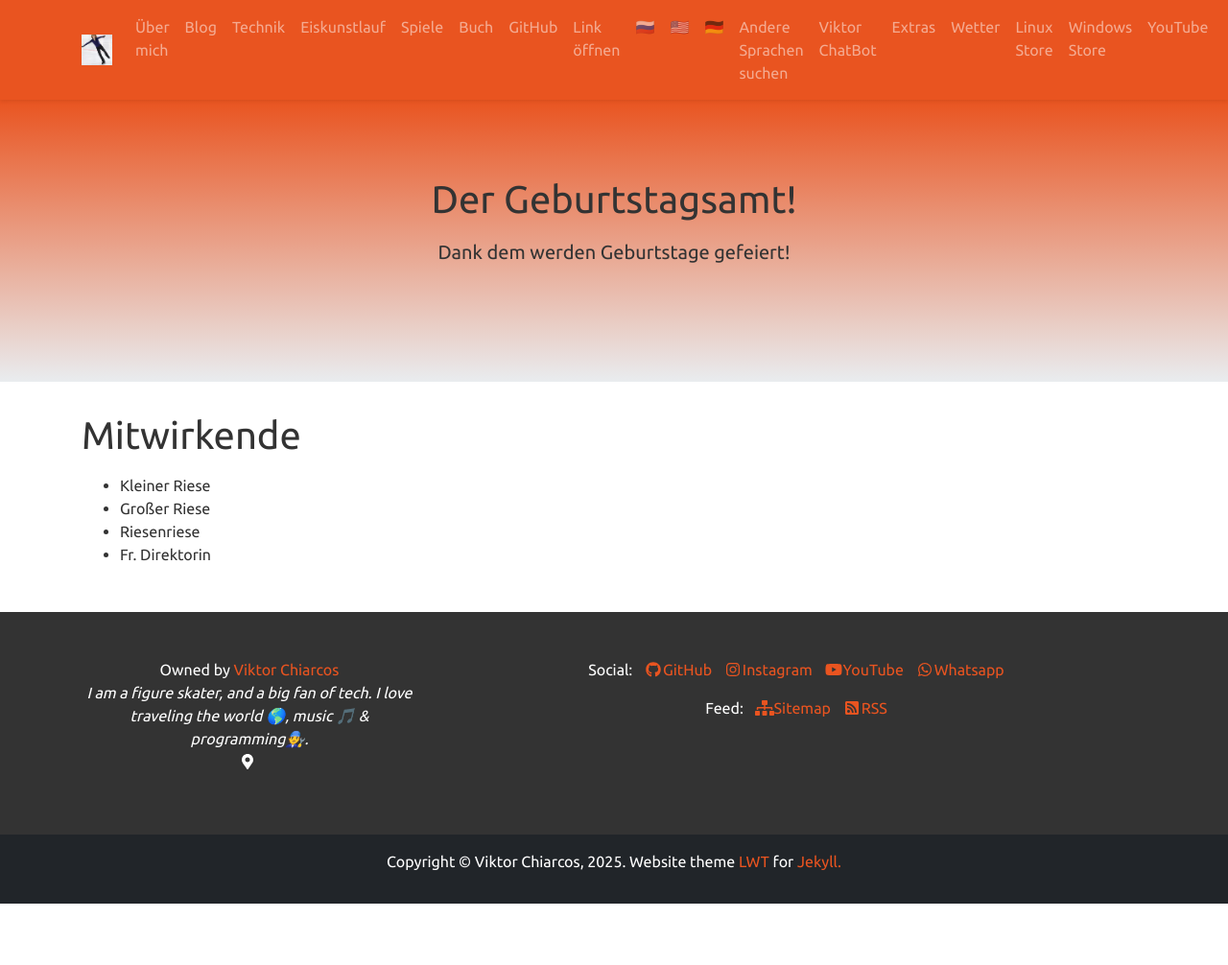
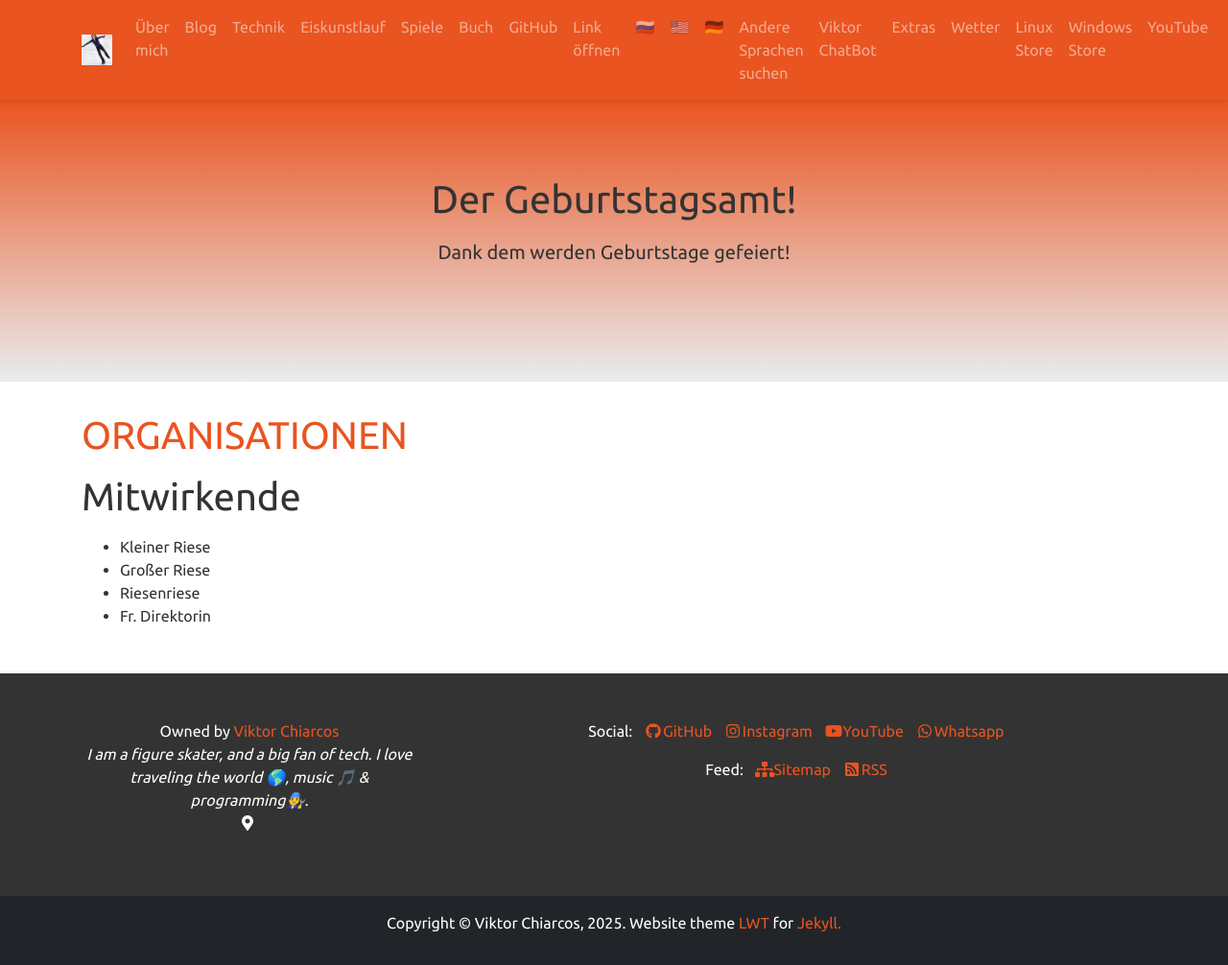
Before and after one commit to viktor-chiarcos/viktor-chiarcos.github.io, a Jekyll site: the page built from _pages/dino-park/Organistationen/geburtstage.md, in a window 1280 px wide. Shown: the whole page at 96% size. Built offline with Jekyll 4.4.1, drawn with Linux system fonts in a browser that asks for light colours; before the commit the page ends 942 px from its top, so only the background shows below that.

Commit message:
Update geburtstage.md

```diff
--- a/_pages/dino-park/Organistationen/geburtstage.md
+++ b/_pages/dino-park/Organistationen/geburtstage.md
@@ -9,6 +9,8 @@ action: true
 
 ---
 
+# [ORGANISATIONEN](/dino-park/orgas/)
+
 # Mitwirkende
 - Kleiner Riese
 - Großer Riese
```
